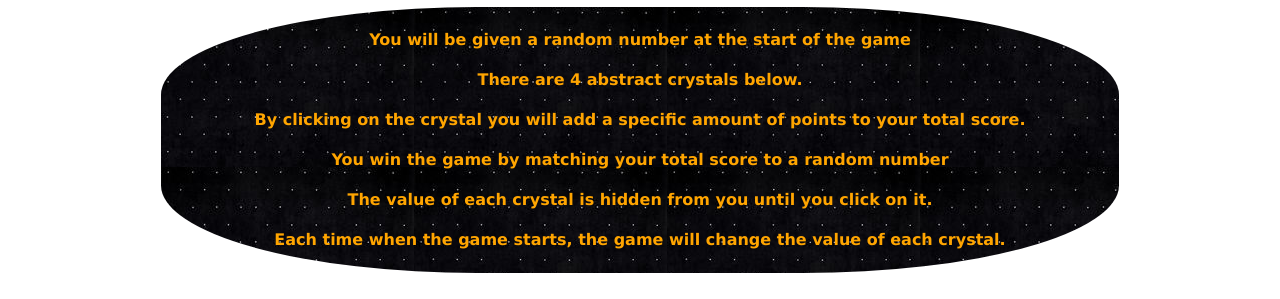
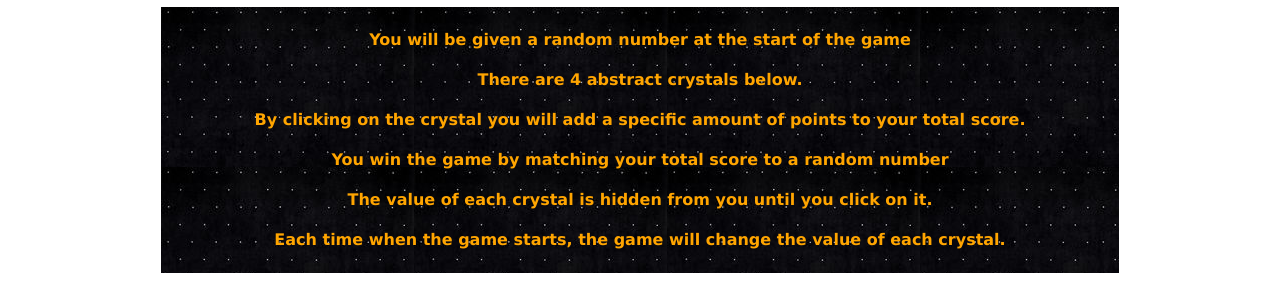
Before and after one commit to mylesvallen/Crystal-Collector-Game, a plain HTML site: page index.html in a window 1280 px wide. Shown: the part 49-348 px from the top of the page. Drawn offline with nearby package versions, Linux system fonts and the light colour scheme; some packages are replaced by stand-ins of ours; a script that the page names is missing; a web font is replaced by a local one.

Commit message:
Update style.css

```diff
--- a/assets/css/style.css
+++ b/assets/css/style.css
@@ -9,7 +9,6 @@ h1{
 #instructions{
 	color: orange;
 	font-weight: 700;
-	border-radius: 33%;
 	padding: 5px;
 	text-align: center;
 	background-image: url("../images/crystalbackground.jpg");
```
